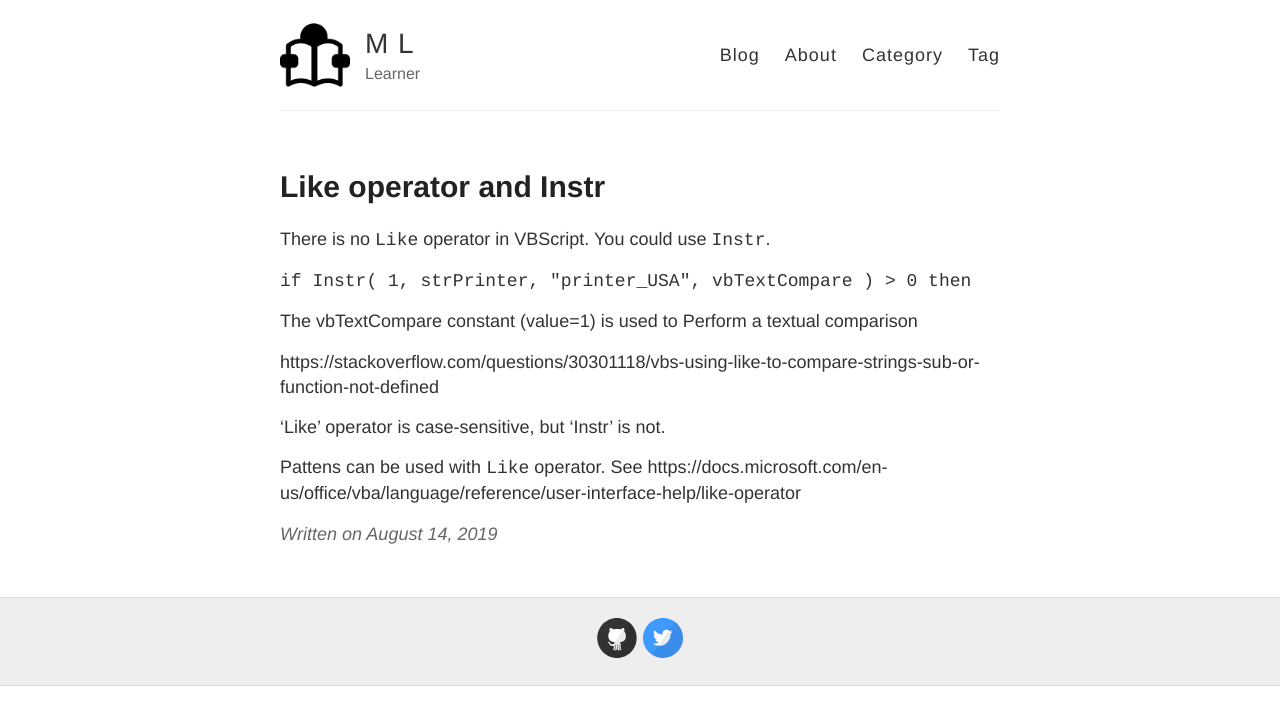
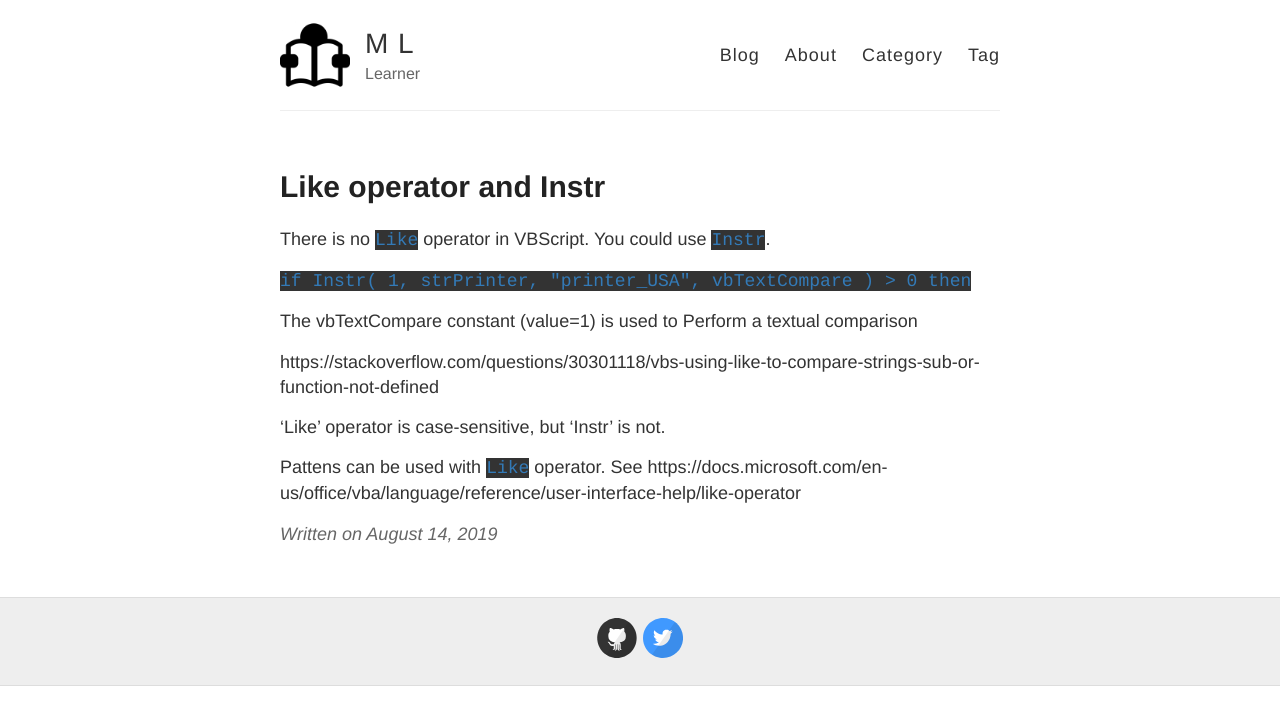
Before and after one commit to MingLang/MingLang.github.io, a Jekyll site: the page built from _posts/2019-08-14-Like-operator-and-Instr.md, in a window 1280 px wide. Shown: the top 725 px of the page. Built offline with Jekyll 4.4.1, drawn with Linux system fonts in a browser that asks for light colours.

Commit message:
Update _highlights.scss

```diff
--- a/_sass/_highlights.scss
+++ b/_sass/_highlights.scss
@@ -8,6 +8,11 @@ pre.highlight {
   box-shadow: 3px 3px rgba(0,0,0,0.1);
   margin: 20px 0 20px 0;
   overflow: scroll;
+}
+
+.highlighter-rouge {
+    color: #337ab7;
+    background-color: #333333;
 }
 
 code {
```
